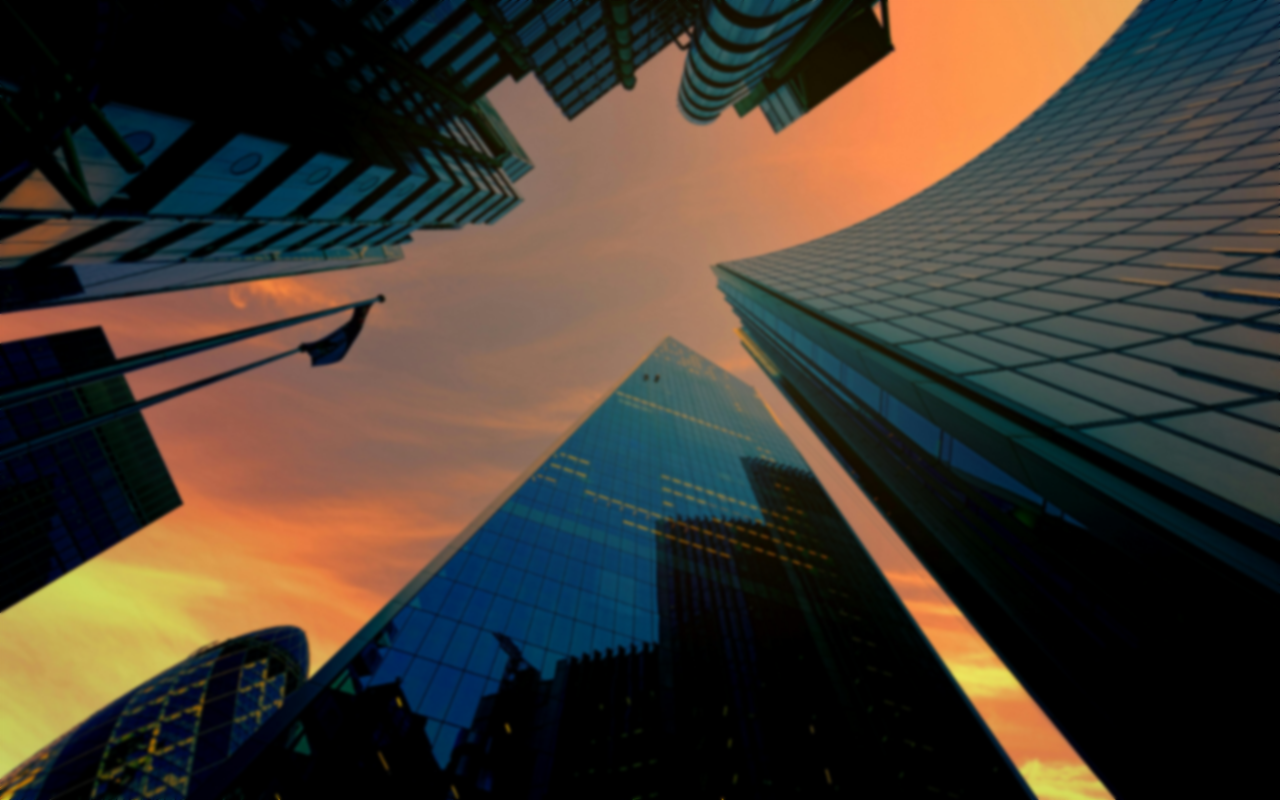
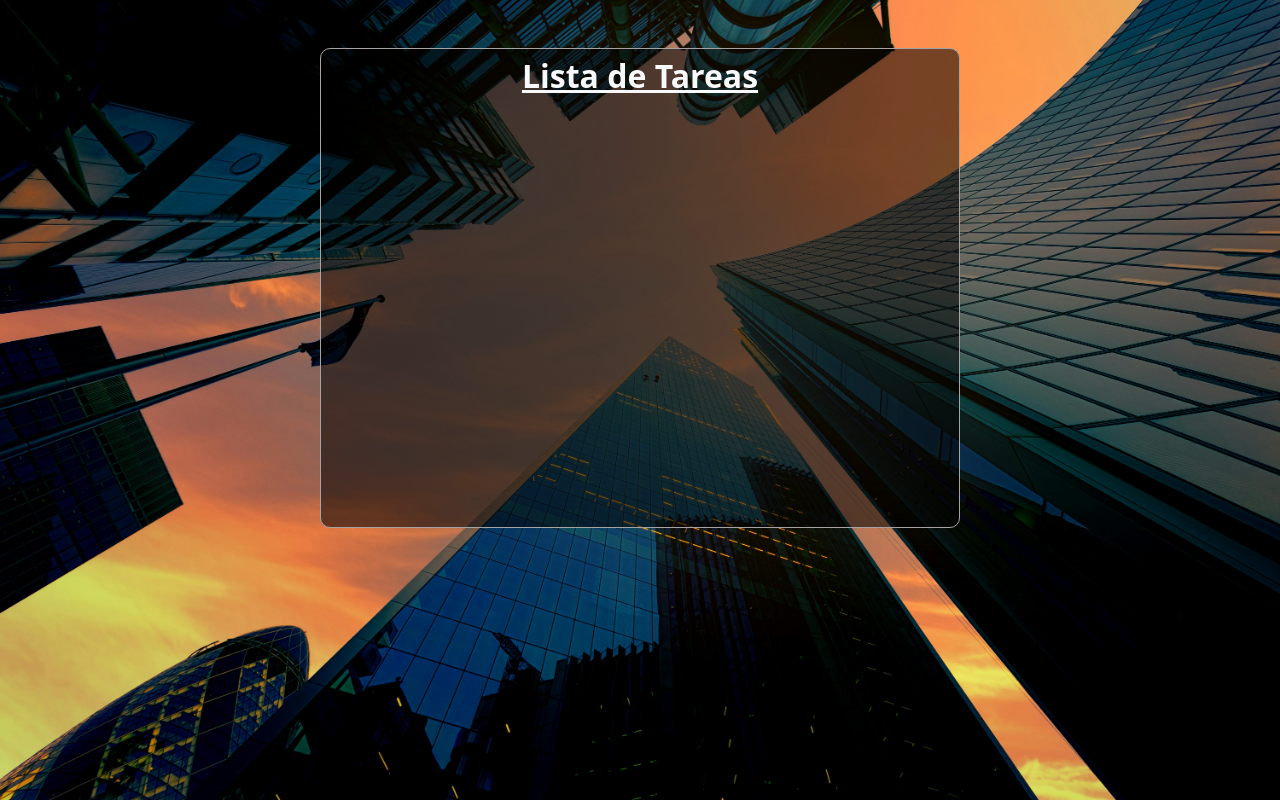
Before and after one commit to JulianGr16/ListaDeTareas-React, a React (Vite) app: page / in a window 1280 px wide. Built offline with nearby package versions, Linux system fonts and the light colour scheme.

Commit message:
termine con partes esteticas

```diff
--- a/src/App.css
+++ b/src/App.css
@@ -10,5 +10,15 @@ body{
   background-position: center center;
   background-repeat: no-repeat;
   background-size: cover;
-  filter: blur(1px);
 }
+
+h2{
+  text-decoration: underline;
+}
+
+.contenedor-info-form{
+  border: 1px solid rgb(168, 163, 163);
+  background-color: rgba(0, 0, 0, 0.534);
+  border-radius: 10px;
+  height: 30rem;
+}
--- a/src/App.jsx
+++ b/src/App.jsx
@@ -1,15 +1,19 @@
-import { useState } from 'react'
-import './App.css'
-import 'bootstrap/dist/css/bootstrap.min.css';
+import { useState } from "react";
+import "./App.css";
+import "bootstrap/dist/css/bootstrap.min.css";
 
 function App() {
-  const [count, setCount] = useState(0)
+  const [count, setCount] = useState(0);
 
   return (
     <body>
-
+      <main className="contaitner-fluid d-flex justify-content-center">
+        <section className="contenedor-info-form mt-5 w-50 text-center">
+          <h2 className="text-light fw-bold mt-2">Lista de Tareas</h2>
+        </section>
+      </main>
     </body>
-  )
+  );
 }
 
-export default App
+export default App;
```
